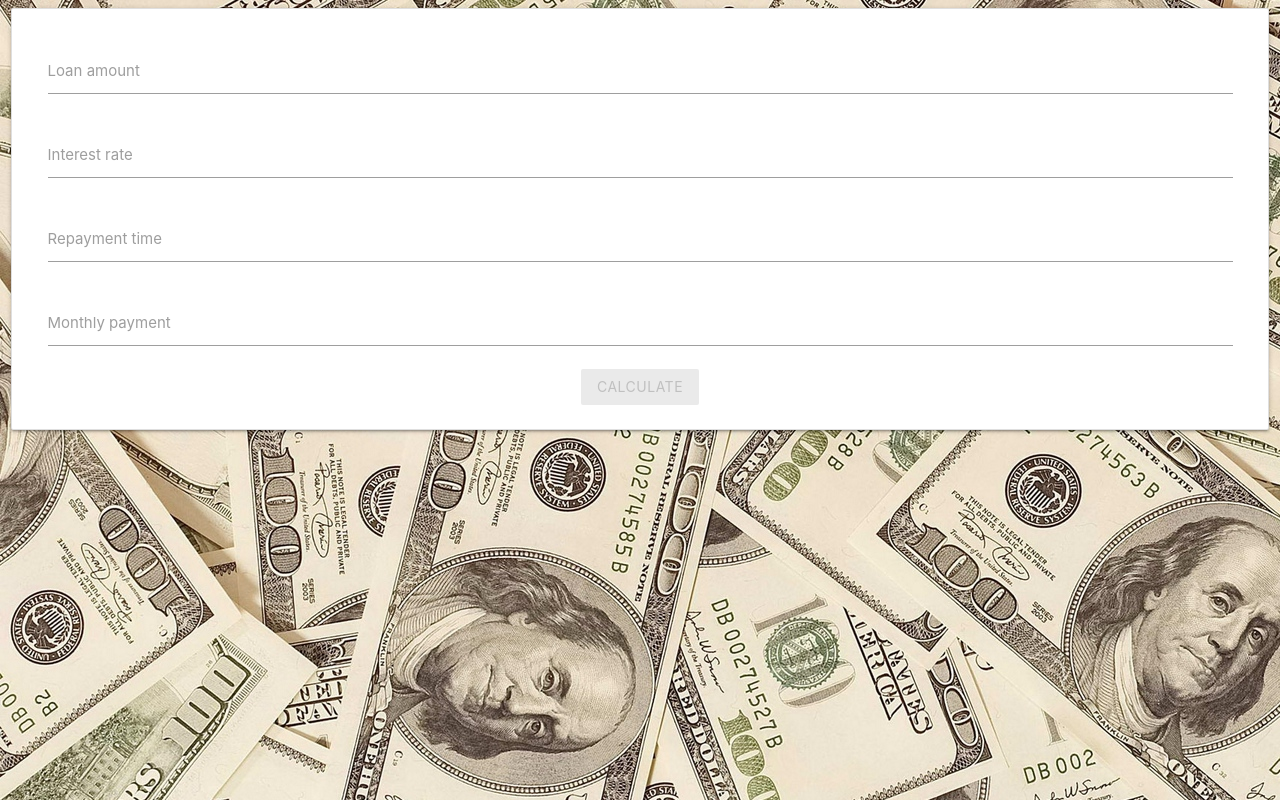
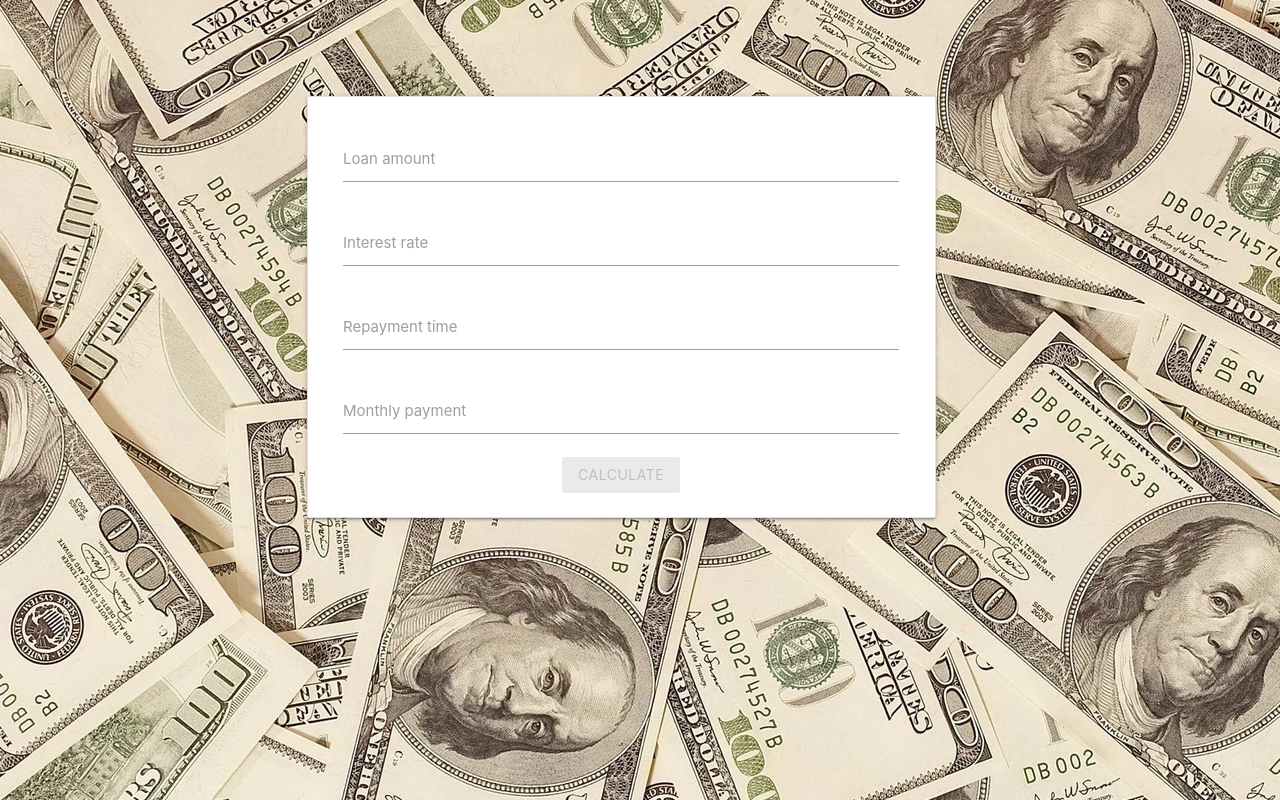
Before and after one commit to cortinadampezzo/credit-calculator-CC, a React (Create React App) app in the folder credit-calculator-frontend/: page / in a window 1280 px wide. Built offline with nearby package versions, Linux system fonts and the light colour scheme.

Commit message:
responsive design working on big screens

```diff
--- a/credit-calculator-frontend/src/App.css
+++ b/credit-calculator-frontend/src/App.css
@@ -36,6 +36,19 @@ body {
     }
 }
 
+@media only screen and (min-width: 750px) {
+    .my-card {
+        margin-right: 100px;
+        margin-left: 100px;
+        position: center;
+        width: 50%;
+        top: 20%;
+        left: 23.5%;
+        right: 23.5%;
+
+    }
+}
+
 /*
 .form {
     height: 80vh;
--- a/credit-calculator-frontend/src/component/Form.js
+++ b/credit-calculator-frontend/src/component/Form.js
@@ -110,7 +110,7 @@ class Form extends Component {
                 <div>
                     <Row>
                         <Col m={6} s={12}>
-                            <Card>
+                            <Card className="my-card">
                                 <TextInput label="Loan amount" onChange={this.loanAmountChange.bind(this)}></TextInput>
                                 <TextInput label="Interest rate" onChange={this.interestRateChange.bind(this)}></TextInput>
                                 <TextInput label="Repayment time" onChange={this.repaymentTimeChange.bind(this)}></TextInput>
```
